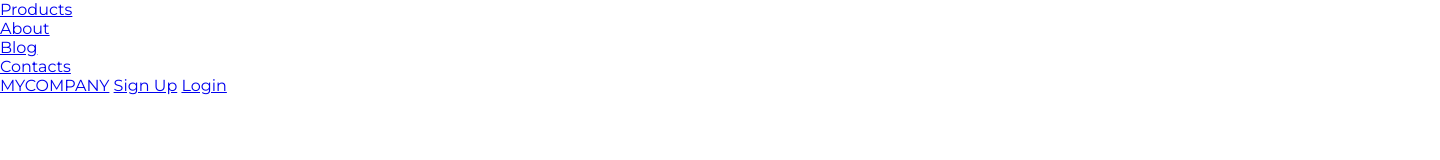
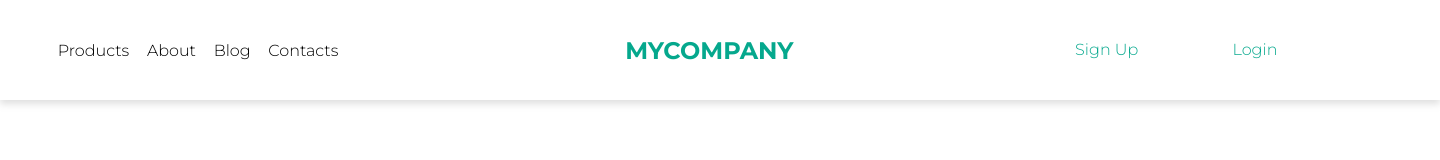
Before and after one commit to goodeath333/my_stepik, a plain HTML site: page index.html in a window 1280 px wide. Shown: the whole page, 1440 px wide, since content can reach past the window. Drawn offline with Linux system fonts and the light colour scheme.

Commit message:
менюшка.

```diff
--- a/index.html
+++ b/index.html
@@ -23,10 +23,11 @@
 				<li class="menu__li"><a class="menu__link" href="#">Blog</a></li>
 				<li class="menu__li"><a class="menu__link" href="#">Contacts</a></li>
 			</ul>
+			<a class="menu__logo" href="index.html">MYCOMPANY </a>
+			<a href="#" class="menu__signup">Sign Up </a>
+			<a href="#" class="menu__login">Login </a>
 		</nav>
-		<a class="menu__logo" href="index.html">MYCOMPANY</a>
-		<a href="#" class="menu__signup">Sign Up</a>
-	 <a href="#" class="menu__login">Login</a>
+
 
 	</header>
 </body>
--- a/styles/style.css
+++ b/styles/style.css
@@ -14,7 +14,87 @@ body {
 }
 
 .menu {
+	margin: auto;
 	display: flex;
 	justify-content: space-between;
+	align-items: center;
+	height: 100px;
 	flex-direction: row;
+	width: 1440px;
+	height: 100px;
+	background: #FFFFFF;
+	box-shadow: 0px 4px 7px rgba(129, 129, 129, 0.25);
 }
+
+.menu__li {
+	display: block;
+	text-decoration: none;
+}
+
+.menu__link {
+	display: block;
+	text-decoration: none;
+	color: #000000;
+	font-style: normal;
+	font-weight: 300;
+	font-size: 16px;
+	text-transform: capitalize;
+}
+
+.menu__logo {
+	display: flex;
+	text-decoration: none;
+	color: #05A88D;
+	font-style: normal;
+	font-weight: 700;
+	font-size: 24px;
+	line-height: 29px;
+	align-items: center;
+}
+
+.menu__signup {
+	display: block;
+	text-decoration: none;
+	padding: 12.5px;
+	margin-right: -200px;
+	font-style: normal;
+	font-weight: 300;
+	font-size: 16px;
+	line-height: 20px;
+	color: #05A88D;
+}
+
+.menu__login {
+	display: block;
+	text-decoration: none;
+	margin-right: 150px;
+	padding: 12.5px;
+	font-weight: 300;
+	font-size: 16px;
+	line-height: 20px;
+	color: #05A88D;
+}
+
+.menu__ul {
+	display: flex;
+	margin-left: 40px;
+	width: 316px;
+	flex-direction: row;
+	justify-content: space-evenly;
+	align-items: baseline;
+	list-style-type: none;
+}
+
+.menu__link:hover {
+	color: #05A88D;
+}
+
+.menu__signup:hover {
+	border: 1px solid #05A88D;
+	border-radius: 3px;
+}
+
+.menu__login:hover {
+	border: 1px solid #05A88D;
+	border-radius: 3px;
+}
```
Lines whose indentation alone changed are shown as unchanged.
